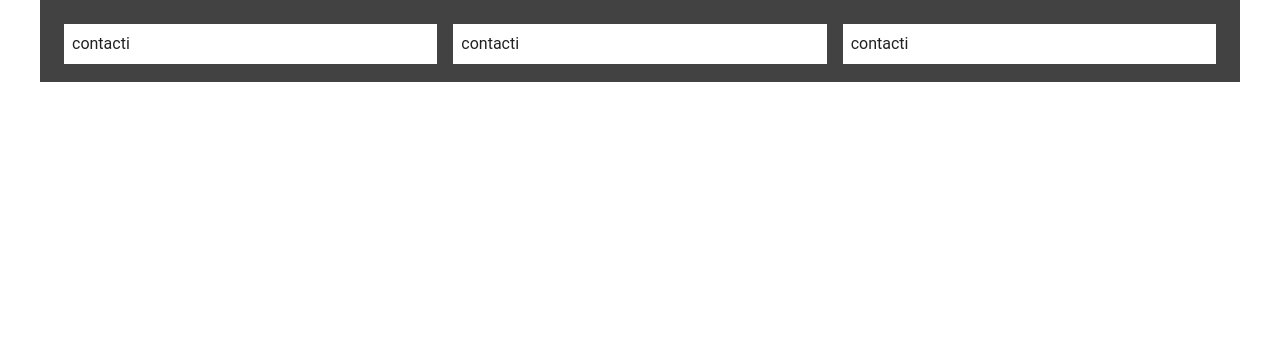
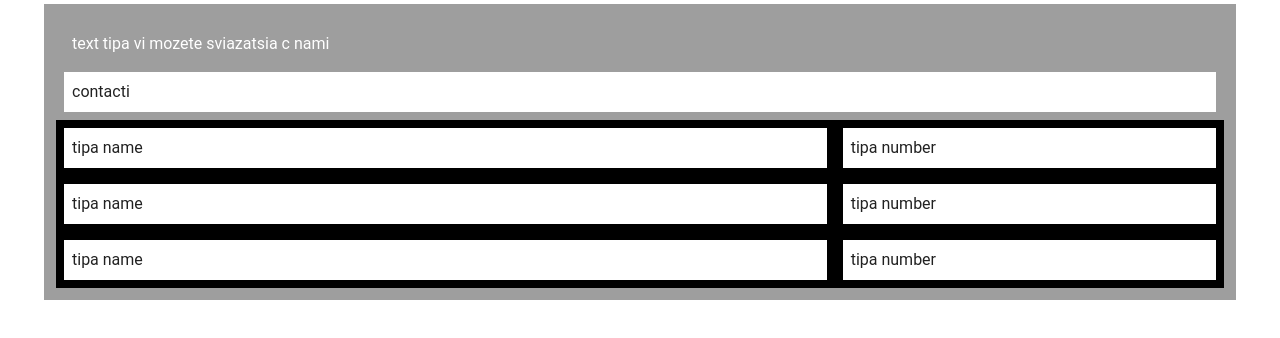
Before and after one commit to ArishaZolotareva/bebebe, a Vue app: page /contacts in a window 1280 px wide. Shown: the top 338 px of the page. Built offline with nearby package versions, Linux system fonts and the light colour scheme.

Commit message:
made beutifully "contacts"

```diff
--- a/src/components/Contacts.vue
+++ b/src/components/Contacts.vue
@@ -1,24 +1,73 @@
 <template>
-    <div>
-      <v-container
-        class="bg-surface-variant mb-6"
-      >
-        <v-row
-          align="center"
-          no-gutters
-          style="height: 50px;"
-        >
-          <v-col
-            v-for="n in 3"
-            :key="n"
-          >
-            <v-sheet class="pa-2 ma-2">
-              contacti
-            </v-sheet>
-          </v-col>
-        </v-row>
-      </v-container>
+    <v-container>
+      <v-row class="bg-grey">
+        <v-col cols="12">
+          <v-sheet class="bg-grey
+          pa-2 ma-2">
+            text tipa vi mozete sviazatsia c nami
+          </v-sheet>
+
+          <v-sheet class="pa-2 ma-2">
+            contacti
+          </v-sheet>
+
+          <v-row no-gutters class="bg-black">
+            <v-col
+              cols="8"
+            >
+              <v-sheet class="pa-2 ma-2">
+                tipa name
+              </v-sheet>
+            </v-col>
+
+            <v-col
+              cols="4"
+            >
+              <v-sheet class="pa-2 ma-2">
+                tipa number
+              </v-sheet>
+            </v-col>
+          </v-row>
+
+          <v-row no-gutters class="bg-black">
+            <v-col
+              cols="8"
+            >
+              <v-sheet class="pa-2 ma-2">
+                tipa name
+              </v-sheet>
+            </v-col>
+
+            <v-col
+              cols="4"
+            >
+              <v-sheet class="pa-2 ma-2">
+                tipa number
+              </v-sheet>
+            </v-col>
+          </v-row>
+
+          <v-row no-gutters class="bg-black">
+            <v-col
+              cols="8"
+            >
+              <v-sheet class="pa-2 ma-2">
+                tipa name
+              </v-sheet>
+            </v-col>
+
+            <v-col
+              cols="4"
+            >
+              <v-sheet class="pa-2 ma-2">
+                tipa number
+              </v-sheet>
+            </v-col>
+          </v-row>
+
+        </v-col>
 
 
-    </div>
+      </v-row>
+    </v-container>
   </template>
```
